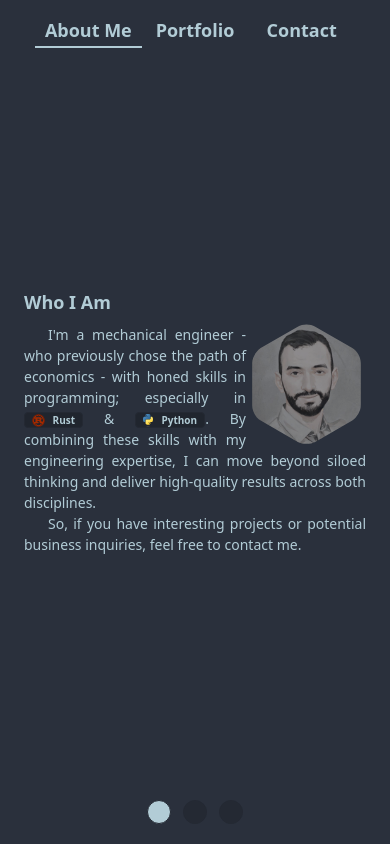
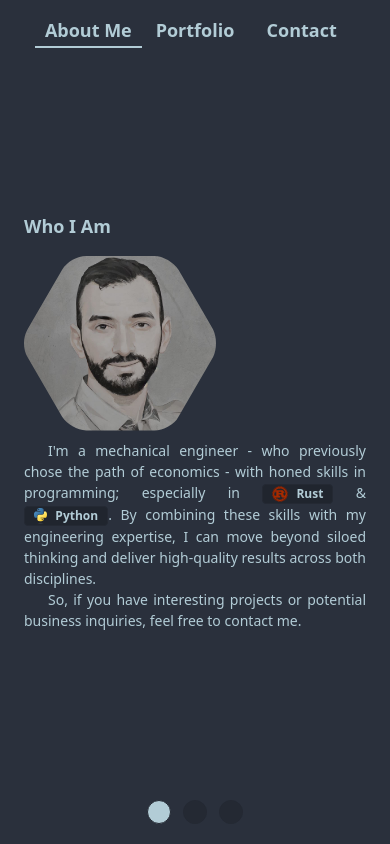
Before and after one commit to FatihDmrcn/FatihDmrcn.github.io, a SvelteKit app: page / in a window 390 px wide. Built offline with nearby package versions, Linux system fonts and the light colour scheme.

Commit message:
breakpoints adjusted

```diff
--- a/src/lib/components/badge.svelte
+++ b/src/lib/components/badge.svelte
@@ -3,7 +3,7 @@
 </script>
 
 <div
-    class="badge badge-xs badge-ghost bg-base-300 sm:badge-md indent-0 rounded-sm font-semibold"
+    class="badge badge-sm sm:badge-md badge-ghost bg-base-300 indent-0 rounded-sm font-semibold"
 >
     <img {src} class="h-9/10 aspect-auto" alt={name} />
     {name}
--- a/src/routes/+page.svelte
+++ b/src/routes/+page.svelte
@@ -41,9 +41,9 @@
 <SlideV id={"about_me"}>
     <CarouselH id={"about_me"} length={3}>
         <SlideH id={"about_me_0"} title={"Who I Am"}>
-            <div class="avatar float-right">
-                <div class="mask mask-hexagon opacity-80 w-30 sm:w-48">
-                    <img class="" src={profile} alt="profile" />
+            <div class="avatar sm:float-right">
+                <div class="mask mask-hexagon-2 sm:mask-hexagon w-48">
+                    <img src={profile} alt="profile" />
                 </div>
             </div>
             <div class="text-justify indent-6 sm:indent-12">
@@ -94,7 +94,7 @@
             </ul>
         </SlideH>
         <SlideH id={"about_me_2"} title={"My Background"}>
-            <ul class="list sm:text-lg">
+            <ul class="list">
                 <LiAcademia
                     degree={"Mechanical Engineering, M.Sc."}
                     university={"Technical University Braunschweig"}
```
